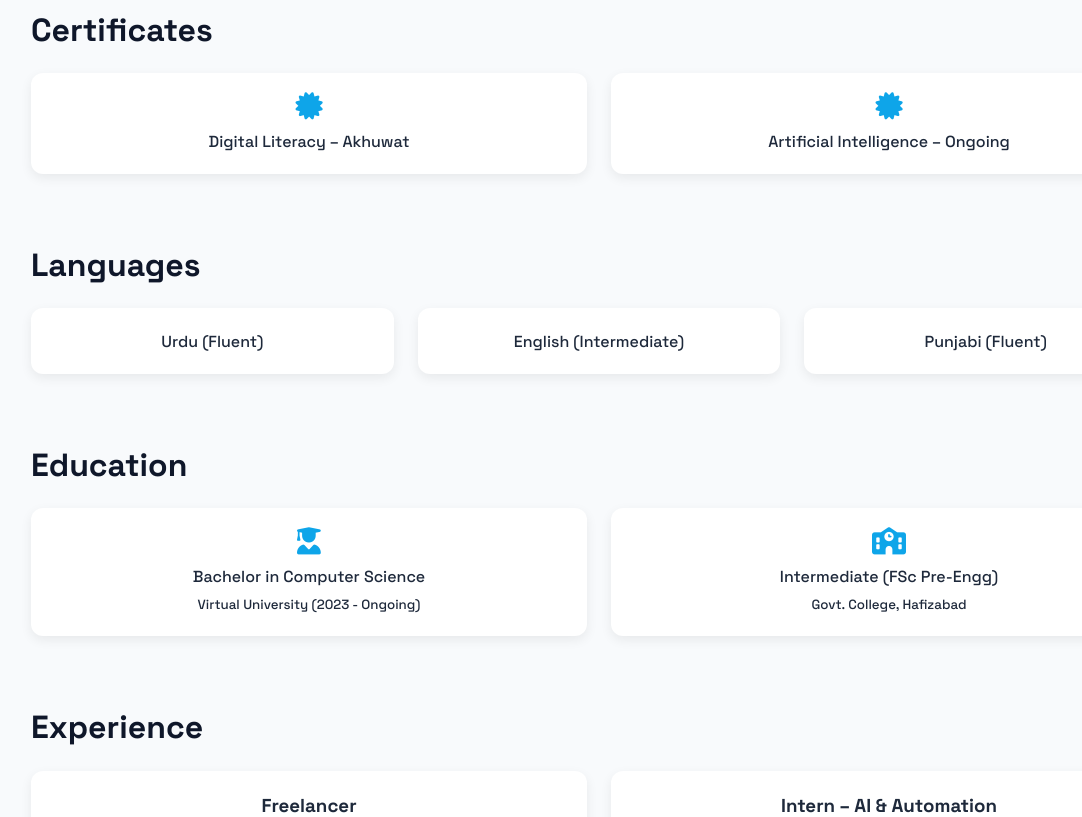
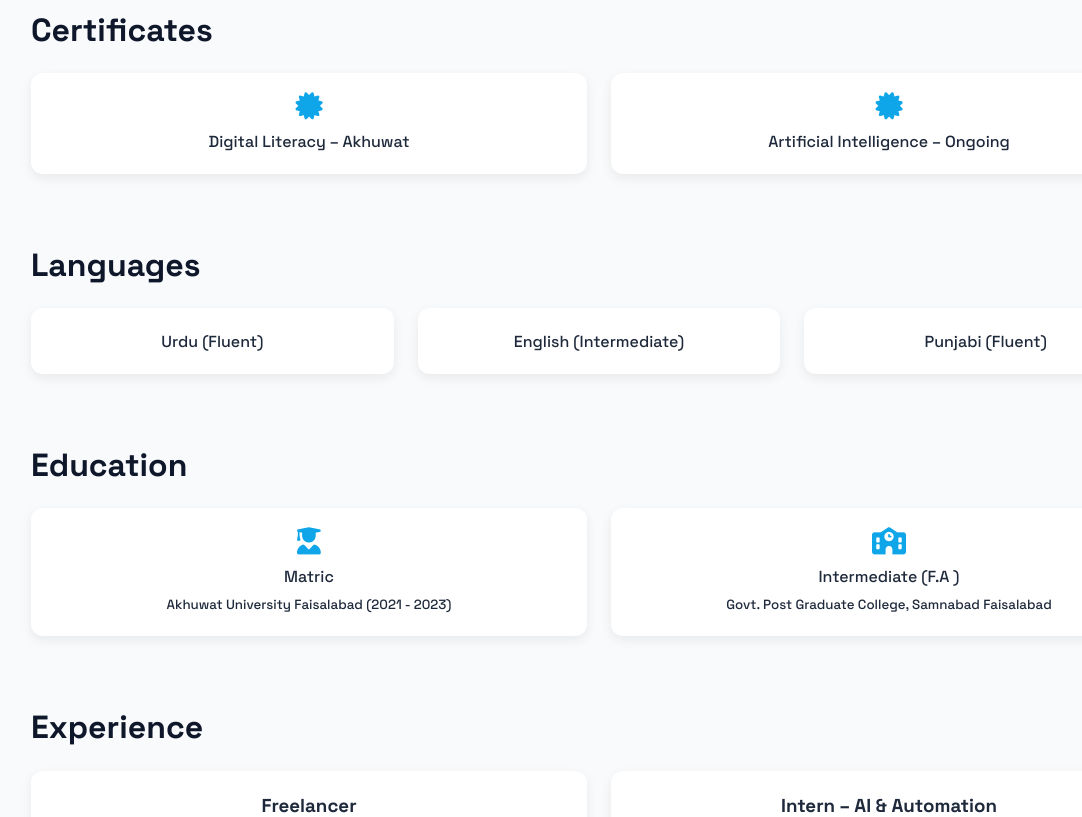
Before and after one commit to imtiaz78685/Imtiaz-portfolio, a plain HTML site: page index.html in a window 1280 px wide. Shown: the part 1492-2309 px from the top of the page, without its empty margins (41-1123 px from the left). Drawn offline with Linux system fonts and the light colour scheme.

Commit message:
Add files via upload

```diff
--- a/index.html
+++ b/index.html
@@ -42,7 +42,7 @@
   <h1>Imtiaz Hussain</h1>
   <p>AI & Web Developer | Python, Automation, Creative Thinker</p>
   <nav>
-    <a href="#about">About</a><a href="#skills">Skills</a><a href="#services">Services</a><a href="#projects">Projects</a><a href="#certificates">Certificates</a><a href="#languages">Languages</a><a href="#contact">Contact</a>
+    <a href="#about">About</a><a href="#skills">Skills</a><a href="#services">Services</a><a href="#projects">Projects</a><a href="#certificates">Certificates</a><a href="#languages">Languages</a><a href="#Education">Education</a><a href="#contact">Contact</a>
   </nav>
   <button class="toggle-btn" onclick="toggleDarkMode()">Toggle Dark Mode</button>
 </header>
@@ -110,11 +110,11 @@
   <div class="skills">
     <div class="card">
       <i class="fas fa-user-graduate"></i>
-      <p>Bachelor in Computer Science<br><small>Virtual University (2023 - Ongoing)</small></p>
+      <p>Matric<br><small>Akhuwat University Faisalabad (2021 - 2023)</small></p>
     </div>
     <div class="card">
       <i class="fas fa-school"></i>
-      <p>Intermediate (FSc Pre-Engg)<br><small>Govt. College, Hafizabad</small></p>
+      <p>Intermediate (F.A )<br><small>Govt. Post Graduate College, Samnabad Faisalabad</small></p>
     </div>
   </div>
 </section>
```
